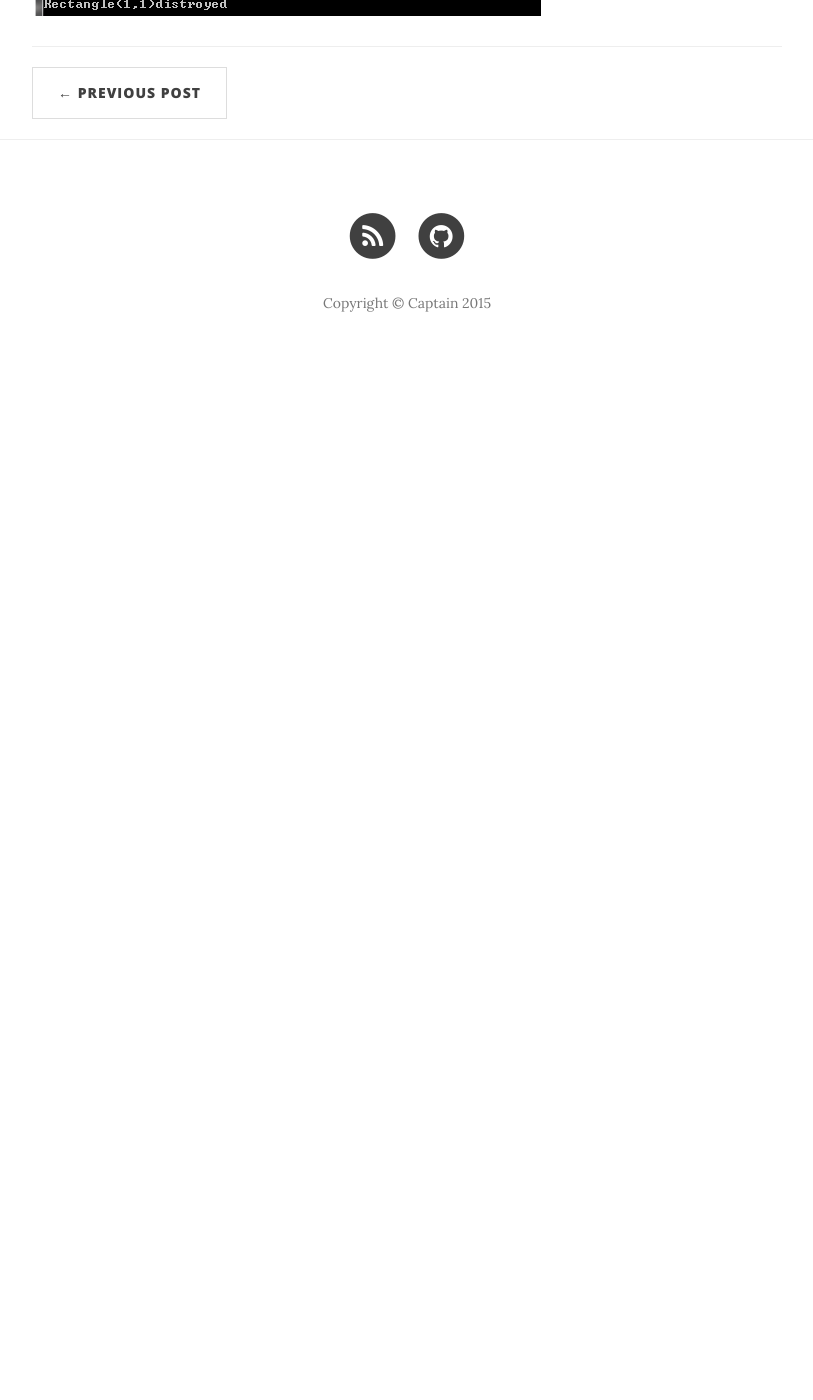
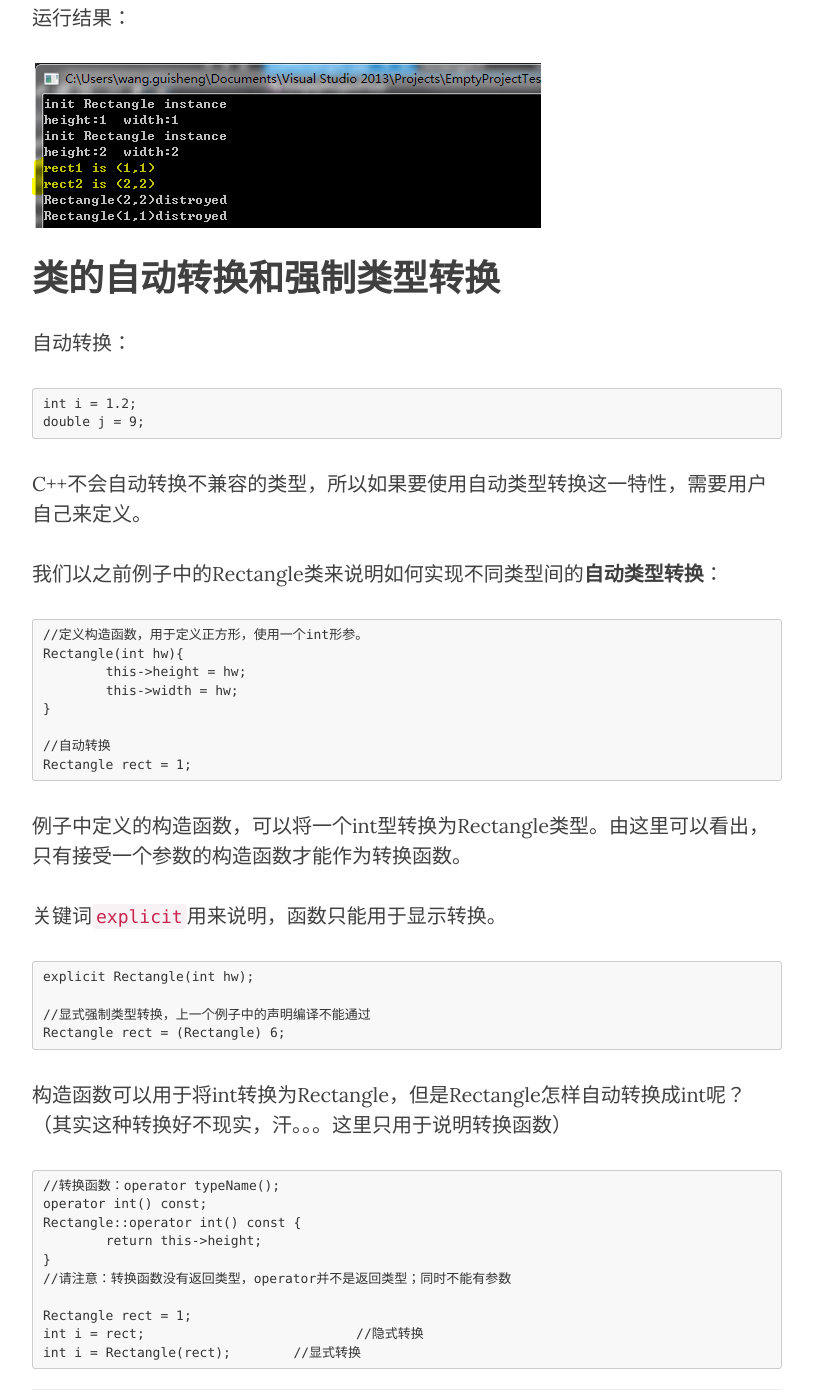
Before and after one commit to anytimekaka/anytimekaka.github.io, a Jekyll site: the page built from _posts/2015-03-16-C++ClassAndObject.md, in a window 1280 px wide and 1400 px high, scrolled down 5466 px. Shown: the whole window, without its empty margins (233-1046 px from the left). Built offline with Jekyll 4.4.1, drawn with Linux system fonts in a browser that asks for light colours; nearby versions of some CDN libraries; a style sheet for code colours, icons or effects is not loaded; before the commit the page ends 5845 px from its top, so only the background shows below that; some of the changed text lies outside the part shown.

Commit message:
类型转换

```diff
--- a/_posts/2015-03-16-C++ClassAndObject.md
+++ b/_posts/2015-03-16-C++ClassAndObject.md
@@ -12,6 +12,14 @@ header-img: "img/post-bg-03.jpg"
 关于面向对象OOP，本文不再做说明。本文的重点是说明：在使用C++这门语言进行程序开发中，对类和对象的使用需要注意的地方。
 
 插一句：结构和类的不同，在C++中表现在于：类的默认成员为private，结构是public——《C++ Primer》
+
+#目录
+
+* 构造函数与析构函数
+* const函数
+* 对象数组
+* 运算符重载与友元函数
+* 类的自动转换和强制类型转换
 
 #构造函数与析构函数
 
@@ -176,3 +184,45 @@ main函数：
 运行结果：
 
 <img src="http://anytimekaka.github.io/img/postimg/201503171902.PNG"/>
+
+#类的自动转换和强制类型转换
+
+自动转换：
+
+	int i = 1.2;
+	double j = 9;
+
+C++不会自动转换不兼容的类型，所以如果要使用自动类型转换这一特性，需要用户自己来定义。
+
+我们以之前例子中的Rectangle类来说明如何实现不同类型间的**自动类型转换**：
+
+	//定义构造函数，用于定义正方形，使用一个int形参。
+	Rectangle(int hw){
+		this->height = hw;
+		this->width = hw;
+	}
+
+	//自动转换
+	Rectangle rect = 1;
+
+例子中定义的构造函数，可以将一个int型转换为Rectangle类型。由这里可以看出，只有接受一个参数的构造函数才能作为转换函数。
+
+关键词`explicit`用来说明，函数只能用于显示转换。
+
+	explicit Rectangle(int hw);
+
+	//显式强制类型转换，上一个例子中的声明编译不能通过
+	Rectangle rect = (Rectangle) 6;
+
+构造函数可以用于将int转换为Rectangle，但是Rectangle怎样自动转换成int呢？（其实这种转换好不现实，汗。。。这里只用于说明转换函数）
+
+	//转换函数：operator typeName();
+	operator int() const;
+	Rectangle::operator int() const {
+		return this->height;
+	}
+	//请注意：转换函数没有返回类型，operator并不是返回类型；同时不能有参数
+
+	Rectangle rect = 1;
+	int i = rect;				//隐式转换
+	int i = Rectangle(rect);	//显式转换
```
